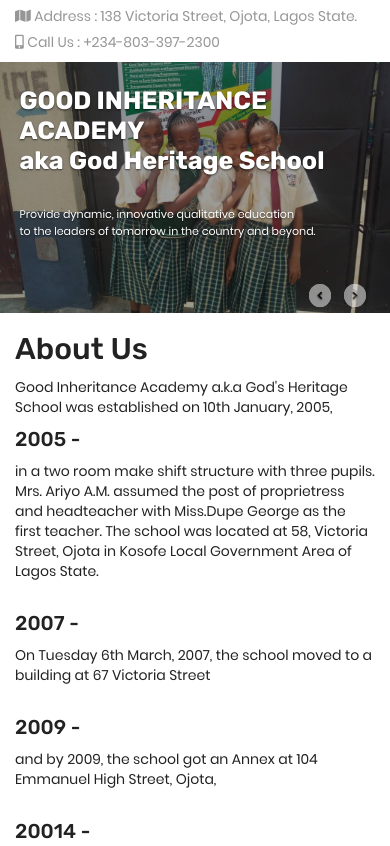
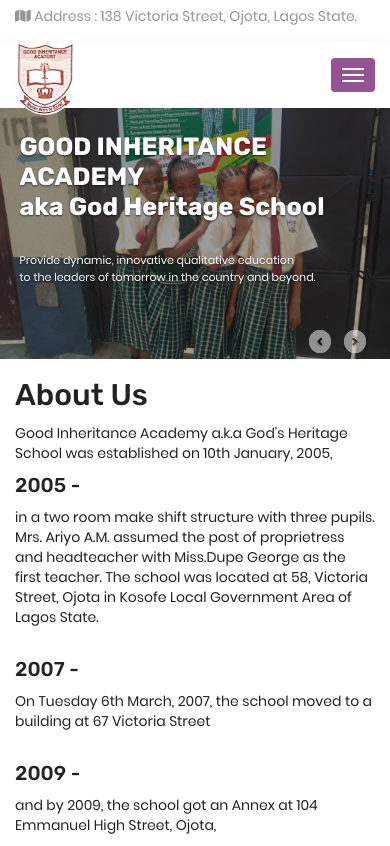
Before and after one commit to wizubizu/Godheritage, a plain HTML site: page index.html in a window 390 px wide. Shown: the top 846 px of the page. Drawn offline with nearby package versions, Linux system fonts and the light colour scheme.

Commit message:
logo update

```diff
--- a/assets/css/index.css
+++ b/assets/css/index.css
@@ -148,7 +148,7 @@
   }
 
   .__schlogo {
-    width: 90px;
+    width:60px;
     margin-top: -23px;
   }
 
--- a/assets/css/main.css
+++ b/assets/css/main.css
@@ -204,17 +204,21 @@ ul.nav li.dropdown:hover > ul.dropdown-menu {
     float: right;
 }
 .__navdown{
-  background: #eae9e9;
+  /*background: #eae9e9;*/
   margin-bottom: 0;
   padding: 8px 0;
   border-radius: 0;
-  border-bottom: 1px solid #eae9e9;
+  /*border-bottom: 1px solid #eae9e9;*/
   box-shadow: 0 4px 10px 0px rgba(0, 0, 0, 0.11);
 }
 
 .__schlogo{
-  width: 98px;
+  width: 80px;
   margin-top: -23px;
+  position: absolute;
+  z-index: 999;
+  border-bottom-left-radius: 39px;
+  border-bottom-right-radius: 39px;
 }
 
 .__navfa{
--- a/index.html
+++ b/index.html
@@ -36,17 +36,17 @@
 			<div class="row __time">
 				<div class="col-md-7 col-sm-8">
 					<div class="__times">
-						<span><i class="fa fa-map"></i></span> <span>Address : 138 Victoria Street, Ojota, Lagos State.</span>
+						<p><span><i class="fa fa-map"></i></span> <span>Address : 138 Victoria Street, Ojota, Lagos State.</span></p>
 					</div>
 				</div>
 				<div class="col-md-5 col-sm-4">
 					<div class="__email">
-						<span><i class="fas fa-mobile-alt"></i></span>  Call Us : +234-803-397-2300<p></p>
+						<!-- <p><span><i class="fas fa-mobile-alt"></i></span>  Call Us : +234-803-397-2300</p> -->
 					</div>
 				</div>
 			</div>
 		</div>
-		<!-- <nav class="navbar __navdown" role="navigation">
+		<nav class="navbar __navdown" role="navigation">
 			<div class="container">
 				<div class="navbar-header">
 					<button type="button" class="navbar-toggle" data-toggle="collapse" data-target=".navbar-ex1-collapse">
@@ -55,22 +55,22 @@
 						<span class="icon-bar"></span>
 						<span class="icon-bar"></span>
 					</button>
-					<a class="navbar-brand" href="index.html"><img src="assets/img/logo.jpg" class="__schlogo"></a>
+					<a class="navbar-brand" href="index.html"><img src="assets/img/logo.jpeg" class="__schlogo"></a>
 				</div>
 
 				<div class="collapse navbar-collapse navbar-ex1-collapse">
 					<ul class="nav navbar-nav navbar-right">
 						<li><a href="index.html" class="__navfa">HOME</a></li>
 						<li><a href="#about" class="__navf">ABOUT US</a></li>
-						<li><a href="staff.html" class="__navf">OUR STAFF</a></li>
-						<li><a href="student.html" class="__navf">STUDENT</a></li>
-						<li><a href="https://schcoosystem.com/us1c5/account/login" target="_blank" class="__navf">STUDENT PORTAL</a></li>
+						<!-- <li><a href="staff.html" class="__navf">OUR STAFF</a></li> -->
+						<!-- <li><a href="student.html" class="__navf">STUDENT</a></li> -->
+						<!-- <li><a href="https://schcoosystem.com/us1c5/account/login" target="_blank" class="__navf">STUDENT PORTAL</a></li> -->
 						<li><a href="#gallery" class="__navf">GALLERY</a></li>
 						<li><a href="#contact" class="__navf">CONTACT US</a></li>
 					</ul>
 				</div>
 			</div>
-		</nav> -->
+		</nav>
 
 		<div id="carousel-example-generic" class="carousel slide" data-ride="carousel" data-interval="4000" >
             <ol class="carousel-indicators">
```
Also changed, not shown: assets/img/favicon.png (added), assets/img/logo.jpeg (added).
